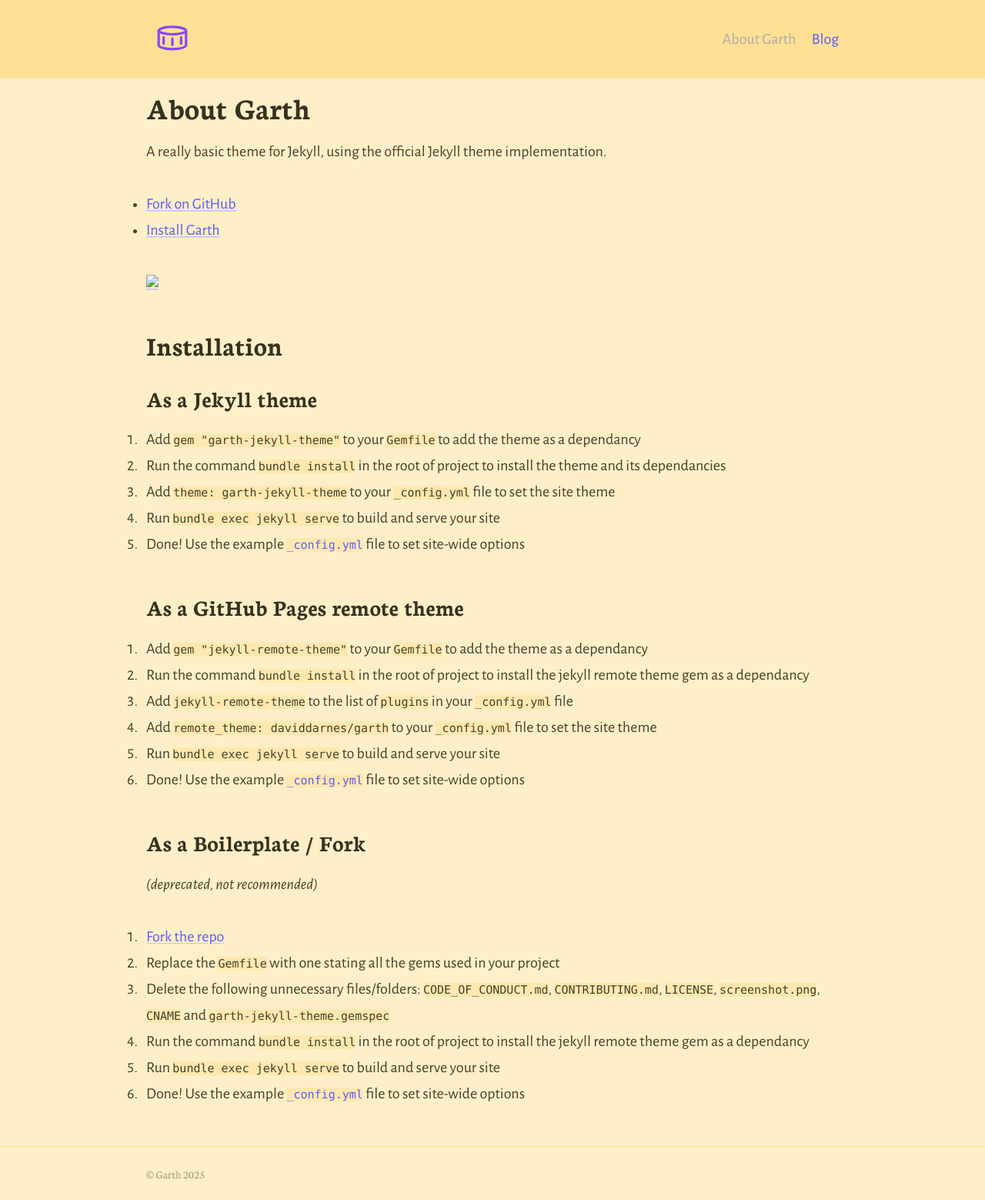
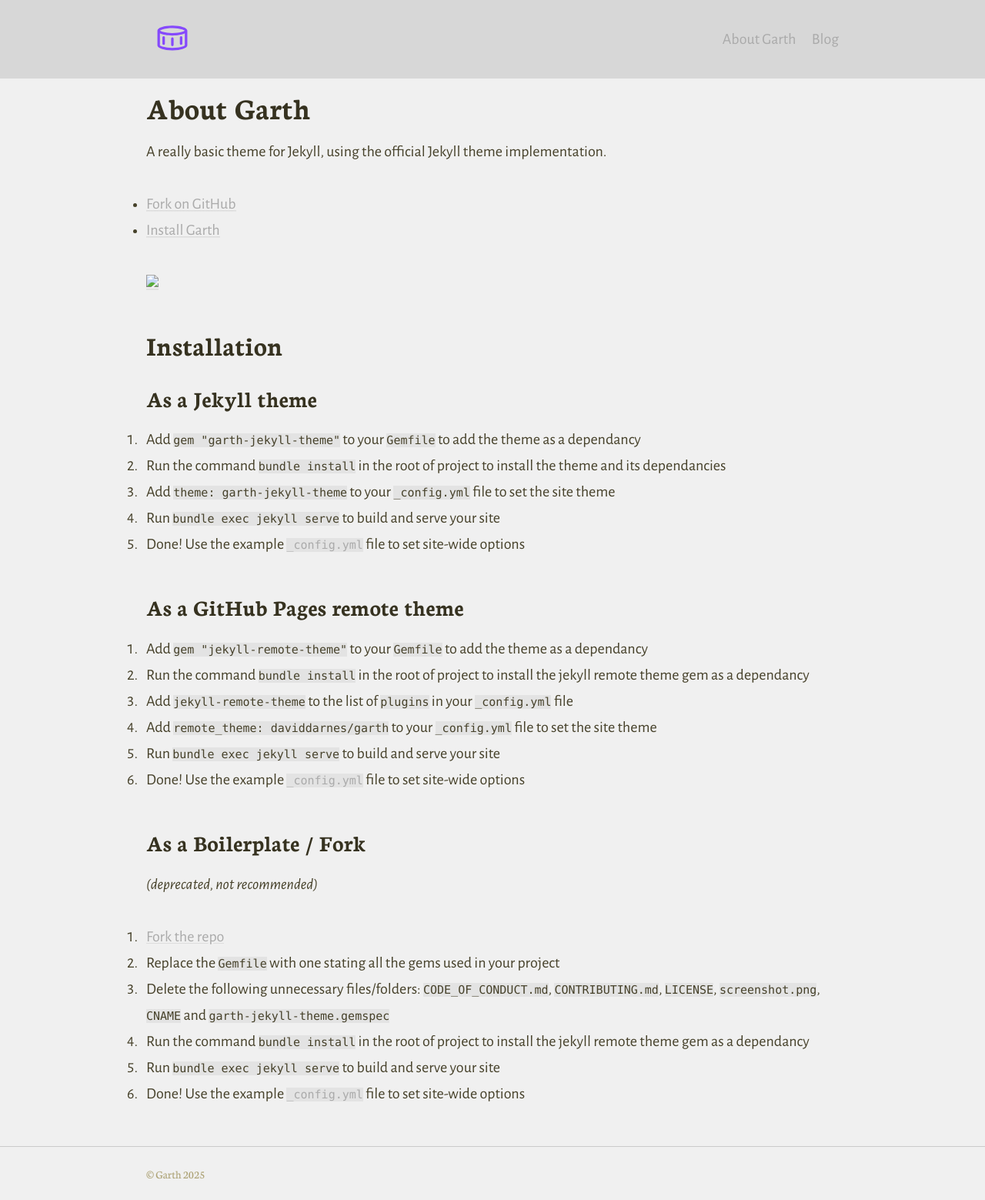
Before and after one commit to twtyone/twtyone.github.io, a Jekyll site: the page built from about.md, in a window 1280 px wide. Shown: the whole page at 77% size. Built offline with Jekyll 4.4.1, drawn with Linux system fonts in a browser that asks for light colours.

Commit message:
Update _colors.scss

```diff
--- a/_sass/_colors.scss
+++ b/_sass/_colors.scss
@@ -1,10 +1,10 @@
 // Colours
 $bodyColour: #46412A;
 $headingColour: darken($bodyColour, 5%);
-$linkColour: #5B5BFF;
+$linkColour: #aaa;
 $hoverColour: darken($linkColour, 10%);
 $captionColour: lighten($headingColour, 40%);
 $white: #fff;
 
-$backgroundColour: #ffefc8;
+$backgroundColour: #f0f0f0;
 $codeBackgroundColour: darken($backgroundColour, 5%);
```
